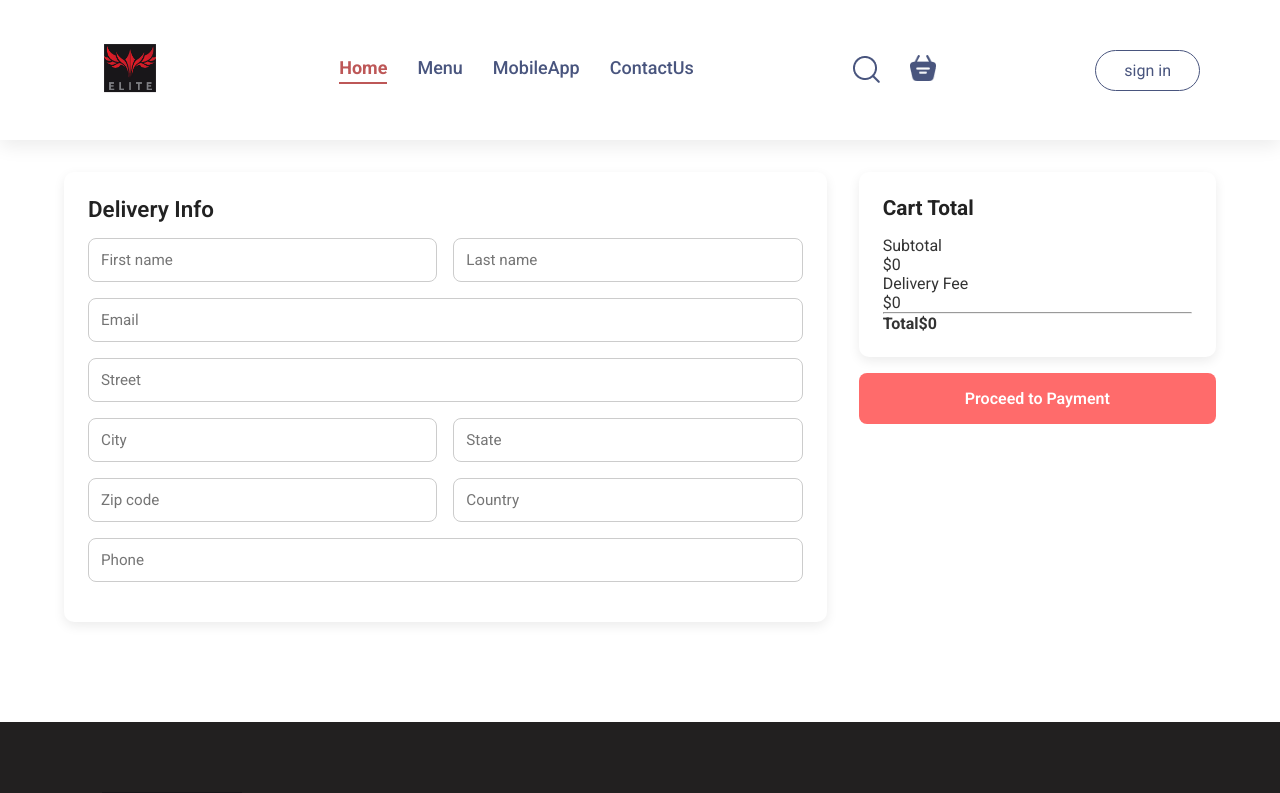
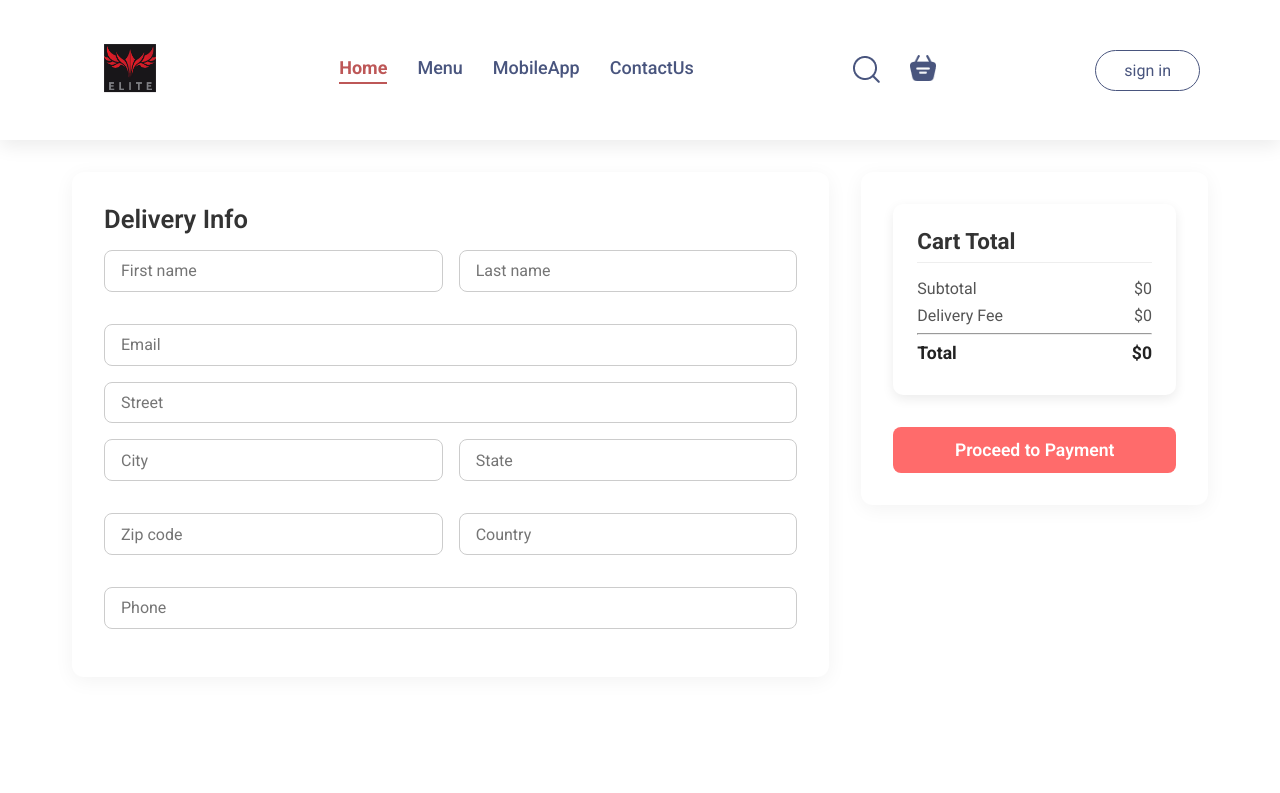
Before and after one commit to HiiamRaman/Food-Delivery, a React (Vite) app in the folder frontend/Food-Delivery/: page /order in a window 1280 px wide. Shown: the top 793 px of the page. Built offline with nearby package versions, Linux system fonts and the light colour scheme; no server answers.

Commit message:
modified essentials

```diff
--- a/frontend/Food-Delivery/src/components/Login/Login.jsx
+++ b/frontend/Food-Delivery/src/components/Login/Login.jsx
@@ -3,6 +3,7 @@ import "./Login.css";
 import { assets } from "../../assets/assets";
 import { StoreContext } from "../../Context/StoreContext";
 import axios from "axios";
+import { toast } from "react-toastify";
 
 function Login({ setShowLogin }) {
   const { url, setToken } = useContext(StoreContext);
@@ -46,17 +47,21 @@ function Login({ setShowLogin }) {
     try {
       const response = await axios.post(apiEndpoint, submitData);
 
-      if (response.data.success) {
+      if (response.data.statusCode==200) {
+        console.log(response.data);
         const token = response.data.data.accessToken;
+        if(token){
         setToken(token);
         localStorage.setItem("accessToken", token);
         setShowLogin(false);
+        toast.success(response.data.message || "Login successful");}
+
       } else {
-        alert(response.data.message || "Something went wrong");
+        toast.error(  response.data.message || "Login Failed ");
       }
     } catch (error) {
       console.error("Auth error:", error);
-      alert(
+     toast.error(
         error.response?.data?.message || "Network or server error"
       );
     }
--- a/frontend/Food-Delivery/src/components/Navbar/Navbar.jsx
+++ b/frontend/Food-Delivery/src/components/Navbar/Navbar.jsx
@@ -3,12 +3,14 @@ import { assets } from "../../assets/assets";
 import "./Navbar.css";
 import { Link, useNavigate } from "react-router-dom";
 import { StoreContext } from "../../Context/StoreContext";
+import { toast } from "react-toastify";
 function Navbar({ setShowLogin }) {
   const [menu, setMenu] = useState("Home");
 
   const { getCartTotal, token, setToken } = useContext(StoreContext);
   const navigate = useNavigate()
   const handlleLogout = ()=>{
+    toast.success("Logged Out Successfull")
     localStorage.removeItem("accessToken");
     setToken(null);
     navigate("/")
--- a/frontend/Food-Delivery/src/pages/PlaceOrder/PlaceOrder.css
+++ b/frontend/Food-Delivery/src/pages/PlaceOrder/PlaceOrder.css
@@ -1,125 +1,123 @@
 /* PlaceOrder.css */
 
-/* Form container */
+/* General page layout */
 .place-order {
   display: flex;
-  flex-wrap: wrap;
+  justify-content: space-between;
   gap: 2rem;
-  width: 90%;
-  margin: 2rem auto;
-  font-family: "Segoe UI", Arial, sans-serif;
+  padding: 2rem;
+  max-width: 1200px;
+  margin: 0 auto;
+  font-family: 'Segoe UI', Tahoma, Geneva, Verdana, sans-serif;
+}
+
+/* LEFT — Delivery form */
+.place-order-left {
+  flex: 2;
+  background: #fff;
+  padding: 2rem;
+  border-radius: 12px;
+  box-shadow: 0 4px 20px rgba(0,0,0,0.05);
+}
+
+.place-order-left .title {
+  font-size: 1.6rem;
+  font-weight: 600;
+  margin-bottom: 1rem;
   color: #333;
 }
 
-/* Left side: delivery info */
-.place-order-left {
-  flex: 2;
-  background: #fff;
-  padding: 1.5rem;
-  border-radius: 10px;
-  box-shadow: 0 4px 12px rgba(0,0,0,0.08);
-}
-
-.place-order-left .title {
-  font-size: 1.4rem;
-  font-weight: 600;
-  margin-bottom: 1rem;
-  color: #222;
-}
-
-.place-order-left input {
-  width: 100%;
-  padding: 0.75rem;
-  margin-bottom: 1rem;
-  border: 1px solid #ccc;
-  border-radius: 8px;
-  font-size: 0.95rem;
-  transition: border-color 0.3s ease;
-}
-
-.place-order-left input:focus {
-  border-color: #ff6b6b;
-  outline: none;
-}
-
-/* Multi-field rows */
+/* Multi-field row */
 .multi-fields {
   display: flex;
   gap: 1rem;
+  margin-bottom: 1rem;
 }
 
 .multi-fields input {
   flex: 1;
 }
 
-/* Right side: cart summary */
+/* Inputs */
+.place-order-left input {
+  width: 100%;
+  padding: 0.65rem 1rem;
+  margin-bottom: 1rem;
+  border: 1px solid #ccc;
+  border-radius: 8px;
+  font-size: 1rem;
+  transition: all 0.2s ease;
+}
+
+.place-order-left input:focus {
+  outline: none;
+  border-color: #ff6b6b;
+  box-shadow: 0 0 5px rgba(76, 175, 80, 0.4);
+}
+
+/* RIGHT — Cart summary */
 .place-order-right {
   flex: 1;
 }
 
 .cart-bottom {
-  display: flex;
-  flex-direction: column;
-  gap: 1rem;
-}
-
-.cart-total {
   background: #fff;
-  border-radius: 10px;
-  padding: 1.5rem;
-  box-shadow: 0 4px 12px rgba(0,0,0,0.08);
+  padding: 2rem;
+  border-radius: 12px;
+  box-shadow: 0 4px 20px rgba(0,0,0,0.05);
 }
 
 .cart-total h2 {
   margin-bottom: 1rem;
-  font-size: 1.3rem;
+  font-size: 1.4rem;
+  color: #333;
+  border-bottom: 1px solid #eee;
+  padding-bottom: 0.5rem;
+}
+
+.cart-total-detail {
+  display: flex;
+  justify-content: space-between;
+  margin: 0.5rem 0;
+  font-size: 1rem;
+  color: #555;
+}
+
+.cart-total-detail b {
+  font-size: 1.1rem;
   color: #222;
 }
 
-.cart-total-detail-1,
-.cart-total-detail-2,
-.cart-total-detail-3 {
-  display: flex;
-  justify-content: space-between;
-  margin: 0.5rem 0;
+/* Button */
+.place-order button {
+  width: 100%;
+  padding: 0.8rem;
+  background: #ff6b6b;
+  color: #fff;
+  font-size: 1.1rem;
+  font-weight: 600;
+  border: none;
+  border-radius: 8px;
+  margin-top: 1rem;
+  cursor: pointer;
+  transition: all 0.3s ease;
 }
 
-.cart-total-detail-3 b {
-  font-size: 1.1rem;
-  color: #000;
+.place-order button:hover {
+  background: #bb4a24;
 }
 
-/* Checkout button */
-.cart-bottom button {
-  padding: 1rem;
-  background: #ff6b6b;
-  color: #fff;
-  border: none;
-  border-radius: 8px;
-  font-size: 1rem;
-  font-weight: 600;
-  cursor: pointer;
-  transition: background 0.3s ease, transform 0.2s ease;
-}
-
-.cart-bottom button:hover {
-  background: #e85c5c;
-  transform: translateY(-2px);
-}
-
-/* Responsive adjustments */
-@media (max-width: 992px) {
+/* Responsive */
+@media (max-width: 900px) {
   .place-order {
     flex-direction: column;
   }
-  .place-order-left,
-  .place-order-right {
-    flex: 1 1 100%;
-  }
-}
 
-@media (max-width: 600px) {
   .multi-fields {
     flex-direction: column;
   }
+
+  .place-order-right {
+    margin-top: 2rem;
+  }
 }
--- a/frontend/Food-Delivery/src/pages/Success/Success.css
+++ b/frontend/Food-Delivery/src/pages/Success/Success.css
@@ -41,7 +41,7 @@
 }
 
 .success-button {
-  background-color: #4BB543;
+  background-color: #ff6b6b;
   color: #fff;
   border: none;
   padding: 12px 28px;
@@ -52,7 +52,7 @@
 }
 
 .success-button:hover {
-  background-color: #3da237;
+  background-color: #f17e2c;
 }
 
 @keyframes fadeIn {
```
